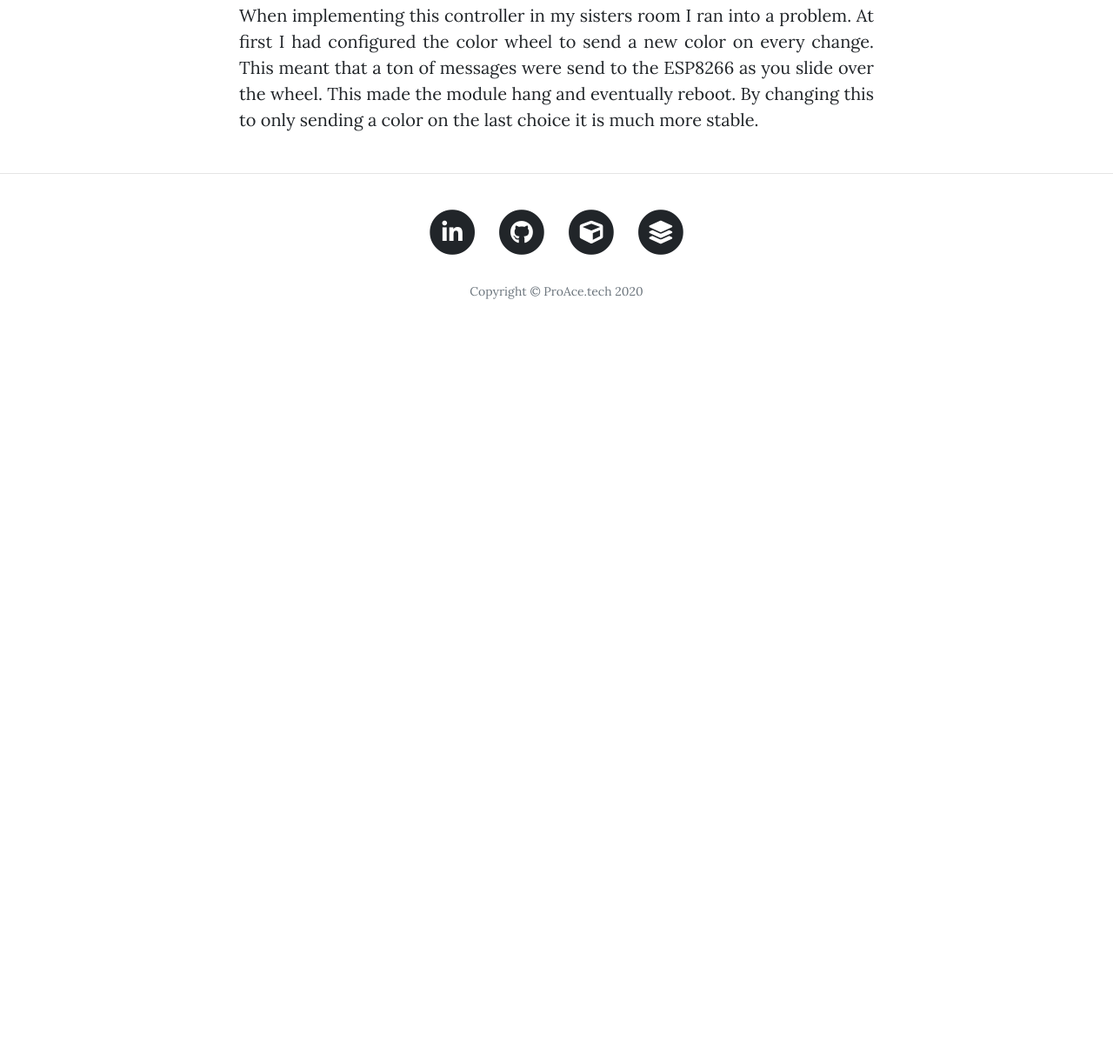
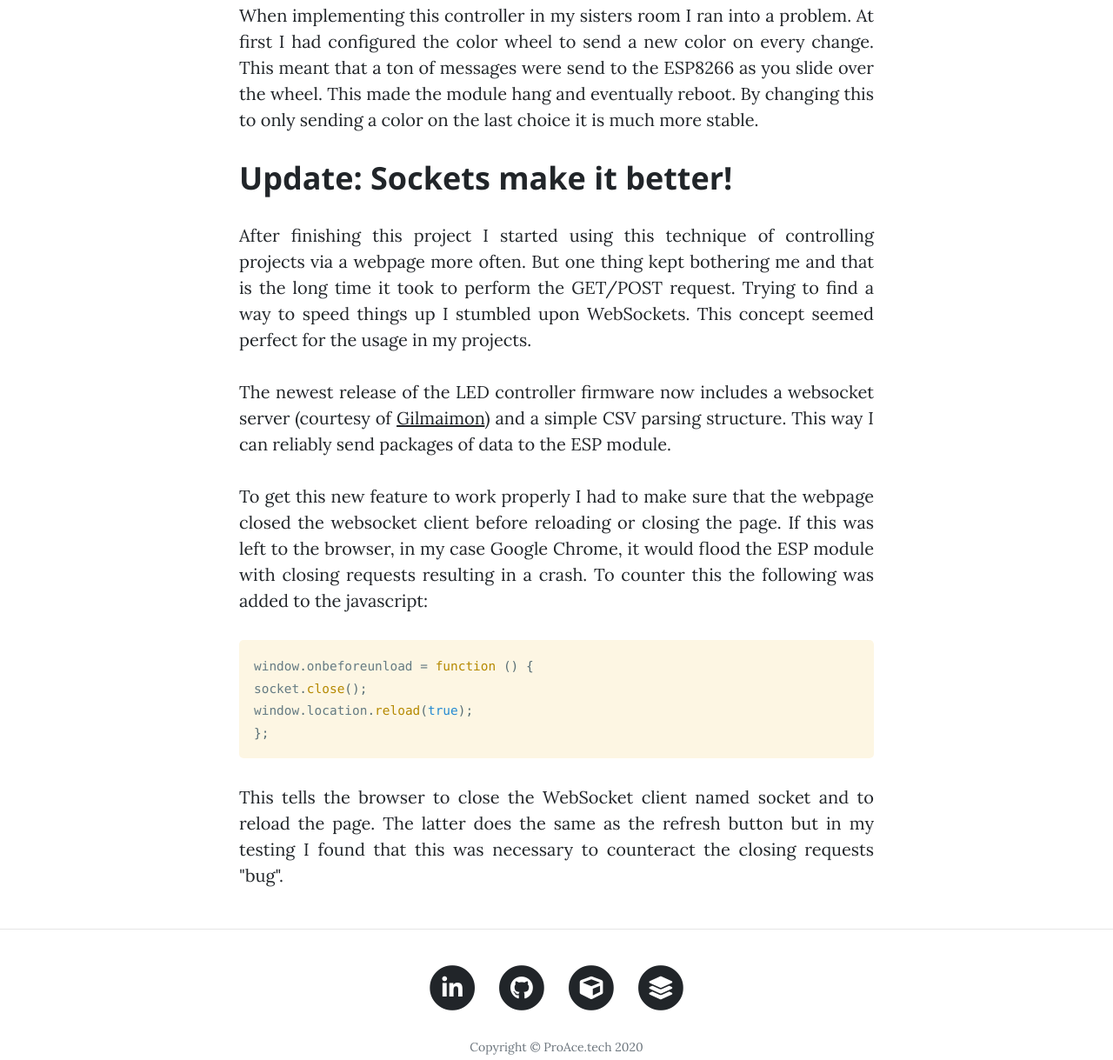
Before and after one commit to ProAce/proace.tech, a plain HTML site: page posts/led_controller.html in a window 1280 px wide. Shown: the part 1919-3138 px from the top of the page at 87% size. Before the commit the page ends 2290 px from the top, so only its background shows below. Drawn offline with nearby package versions, Linux system fonts and the light colour scheme; no server answers.

Commit message:
Update LED controller post with sockets :D

```diff
--- a/posts/led_controller.html
+++ b/posts/led_controller.html
@@ -156,6 +156,47 @@
               hang and eventually reboot. By changing this to only sending a
               color on the last choice it is much more stable.
             </p>
+
+            <h2 class="section-heading">Update: Sockets make it better!</h2>
+
+            <p>
+              After finishing this project I started using this technique of
+              controlling projects via a webpage more often. But one thing kept
+              bothering me and that is the long time it took to perform the
+              GET/POST request. Trying to find a way to speed things up I
+              stumbled upon WebSockets. This concept seemed perfect for the
+              usage in my projects.
+            </p>
+
+            <p>
+              The newest release of the LED controller firmware now includes a
+              websocket server (courtesy of
+              <a href="https://github.com/gilmaimon/ArduinoWebsockets"
+                >Gilmaimon</a
+              >) and a simple CSV parsing structure. This way I can reliably
+              send packages of data to the ESP module.
+            </p>
+
+            <p>
+              To get this new feature to work properly I had to make sure that
+              the webpage closed the websocket client before reloading or
+              closing the page. If this was left to the browser, in my case
+              Google Chrome, it would flood the ESP module with closing requests
+              resulting in a crash. To counter this the following was added to
+              the javascript:
+            </p>
+
+            <pre><code class="language-cpp">window.onbeforeunload = function () {
+socket.close();
+window.location.reload(true);
+};</code></pre>
+
+            <p>
+              This tells the browser to close the WebSocket client named socket
+              and to reload the page. The latter does the same as the refresh
+              button but in my testing I found that this was necessary to
+              counteract the closing requests "bug".
+            </p>
           </div>
         </div>
       </div>
```
Also changed, not shown: index.html (+3 -1 lines).
